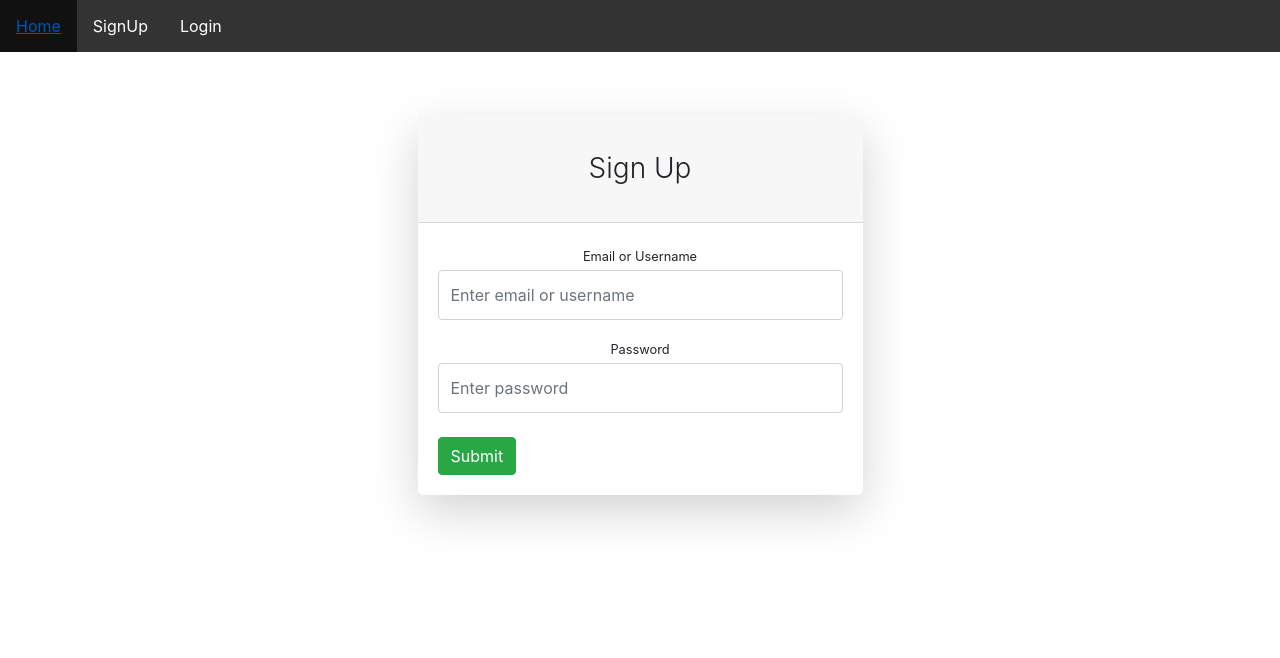
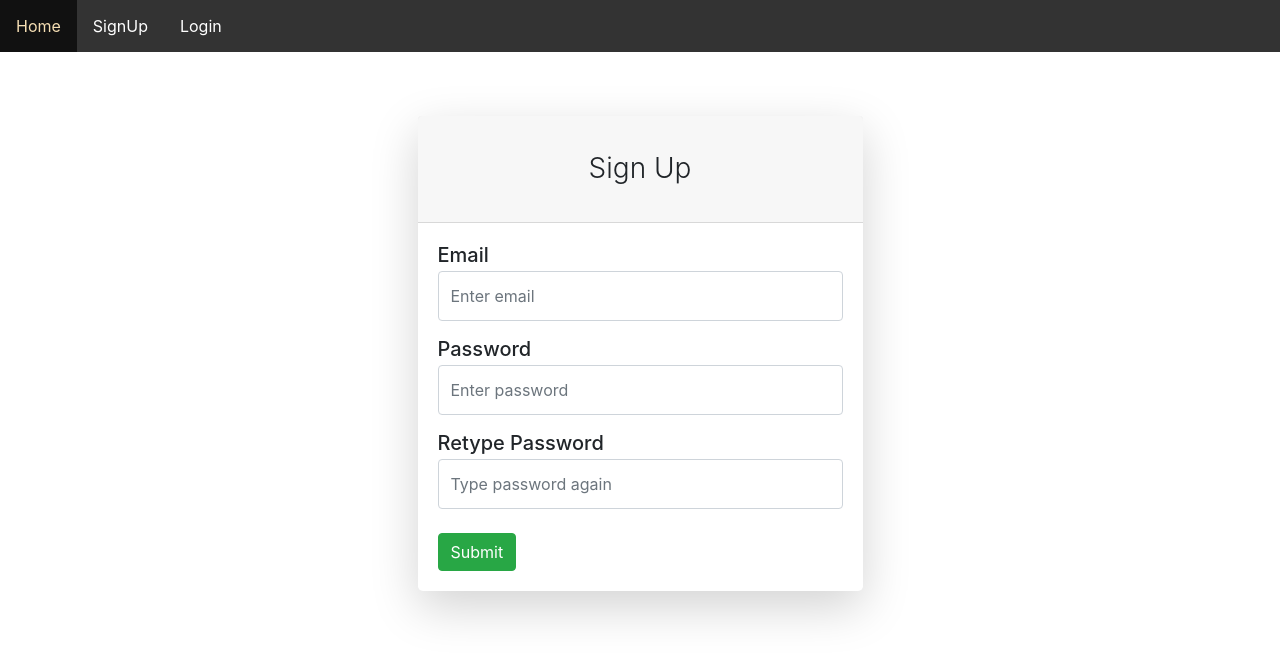
Before and after one commit to mirsahib/React-Serverless-Authentication, a React (Create React App) app: page /signup in a window 1280 px wide. Shown: the top 658 px of the page. Built offline with nearby package versions, Linux system fonts and the light colour scheme.

Commit message:
:lipstick: improve form style

```diff
--- a/src/App.css
+++ b/src/App.css
@@ -59,6 +59,8 @@ li a {
 }
 
 li a:hover {
+  text-decoration: none;
+  color: wheat;
   background-color: #111;
 }
 
--- a/src/App.js
+++ b/src/App.js
@@ -16,11 +16,11 @@ function App() {
         <Router>
           <Navbar />
           <Switch>
-            <Route exact path="/" component={Home} />
             <Route path="/signup" component={SignUp} />
             <Route path="/login" component={Login} />
             <Route path="/protected" component={Protected} />
             <Route path="/unauthorized" component={Unauthorized} />
+            <Route exact path="/" component={Home} />
           </Switch>
         </Router>
       </AuthProvider>
--- a/src/components/pages/Login.js
+++ b/src/components/pages/Login.js
@@ -4,30 +4,13 @@ import { AuthContext } from "../../providers/auth-provider";
 function Login() {
   const { login, user, serverError, setServerError } = useContext(AuthContext);
   const [state, setState] = useState({ email: "", password: "" });
-  const [errMsg, setErrMsg] = useState("");
   const handleChange = (e) => {
     let value = e.target.value;
     setState({ ...state, [e.target.name]: value });
   };
-  const validate = () => {
-    let status = true;
-    if (!state.email && !state.password) {
-      status = false;
-      setErrMsg("Field Missing");
-    } else {
-      const pattern = /^\w+@[a-zA-Z_]+?\.[a-zA-Z]{2,3}$/;
-      if (!pattern.test(String(state.email).toLowerCase())) {
-        status = false;
-        setErrMsg("Invalid email");
-      }
-    }
-    return status;
-  };
+
   const handleSubmit = async (e) => {
     e.preventDefault();
-    if (!validate()) {
-      return;
-    }
     const user = {
       email: state.email,
       password: state.password,
@@ -87,13 +70,8 @@ function Login() {
                       </div>
                       <div className="card-body">
                         <form onSubmit={handleSubmit}>
-                          <div className="form-group">
-                            <label
-                              className="small mb-1"
-                              htmlFor="inputEmailAddress"
-                            >
-                              Email or Username
-                            </label>
+                          <div className="form-group text-left">
+                            <h5 className=" mb-1">Email</h5>
                             <input
                               className="form-control py-4"
                               id="inputEmailAddress"
@@ -102,15 +80,12 @@ function Login() {
                               name="email"
                               value={state.email || ""}
                               onChange={handleChange}
+                              required
                             />
                           </div>
-                          <div className="form-group">
-                            <label
-                              className="small mb-1"
-                              htmlFor="inputPassword"
-                            >
-                              Password
-                            </label>
+                          <div className="form-group text-left">
+                            <h5 className=" mb-1">Password</h5>
+
                             <input
                               className="form-control py-4"
                               id="inputPassword"
@@ -119,6 +94,7 @@ function Login() {
                               value={state.password || ""}
                               type="password"
                               onChange={handleChange}
+                              required
                             />
                           </div>
 
--- a/src/components/pages/SignUp.js
+++ b/src/components/pages/SignUp.js
@@ -4,7 +4,11 @@ import { AuthContext } from "../../providers/auth-provider";
 
 function SignUp() {
   const { signup, user, serverError, setServerError } = useContext(AuthContext);
-  const [state, setState] = useState({ email: "", password: "" });
+  const [state, setState] = useState({
+    email: "",
+    password: "",
+    retypePassword: "",
+  });
   const [errMsg, setErrMsg] = useState("");
   const handleChange = (e) => {
     let value = e.target.value;
@@ -12,15 +16,9 @@ function SignUp() {
   };
   const validate = () => {
     let status = true;
-    if (!state.email && !state.password) {
+    if (state.password !== state.retypePassword) {
       status = false;
-      setErrMsg("Field Missing");
-    } else {
-      const pattern = /^\w+@[a-zA-Z_]+?\.[a-zA-Z]{2,3}$/;
-      if (!pattern.test(String(state.email).toLowerCase())) {
-        status = false;
-        setErrMsg("Invalid email");
-      }
+      setErrMsg("Password don't match");
     }
     return status;
   };
@@ -77,30 +75,22 @@ function SignUp() {
                       </div>
                       <div className="card-body">
                         <form onSubmit={handleSubmit}>
-                          <div className="form-group">
-                            <label
-                              className="small mb-1"
-                              htmlFor="inputEmailAddress"
-                            >
-                              Email or Username
-                            </label>
+                          <div className="form-group text-left">
+                            <h5 className=" mb-1">Email</h5>
+
                             <input
                               className="form-control py-4"
                               id="inputEmailAddress"
                               type="email"
-                              placeholder="Enter email or username"
+                              placeholder="Enter email"
                               name="email"
                               value={state.email || ""}
                               onChange={handleChange}
+                              required
                             />
                           </div>
-                          <div className="form-group">
-                            <label
-                              className="small mb-1"
-                              htmlFor="inputPassword"
-                            >
-                              Password
-                            </label>
+                          <div className="form-group text-left">
+                            <h5 className=" mb-1">Password</h5>
                             <input
                               className="form-control py-4"
                               id="inputPassword"
@@ -109,7 +99,29 @@ function SignUp() {
                               value={state.password || ""}
                               type="password"
                               onChange={handleChange}
+                              required
                             />
+                          </div>
+                          <div className="form-group text-left">
+                            <h5 className=" mb-1">Retype Password</h5>
+                            <input
+                              className={
+                                "form-control py-4 " +
+                                (errMsg ? "border-danger" : "")
+                              }
+                              id="inputPassword"
+                              placeholder="Type password again"
+                              name="retypePassword"
+                              value={state.retypePassword || ""}
+                              type="password"
+                              onChange={handleChange}
+                              required
+                            />
+                            {errMsg ? (
+                              <label className="small mb-1 ">{errMsg}</label>
+                            ) : (
+                              ""
+                            )}
                           </div>
 
                           <div className="form-group d-flex align-items-center justify-content-between mt-4 mb-0">
--- a/src/lambda/login.js
+++ b/src/lambda/login.js
@@ -1,5 +1,4 @@
 import bcrypt from "bcryptjs";
-import { JsonWebTokenError } from "jsonwebtoken";
 import { createClient } from "../helpers/db-helper";
 import { createJwtCookie } from "../helpers/jwt-helper";
 
--- a/src/lambda/signup.js
+++ b/src/lambda/signup.js
@@ -25,11 +25,12 @@ export async function handler(event) {
       email,
       password: passwordHash,
     });
+    const jwtCookie = createJwtCookie(userId, email);
 
     return {
       statusCode: 200,
       headers: {
-        "Set-Cookie": createJwtCookie(insertedId, email),
+        "Set-Cookie": jwtCookie,
         "Content-Type": "application/json",
       },
       body: JSON.stringify({ id: insertedId, email }),
```
